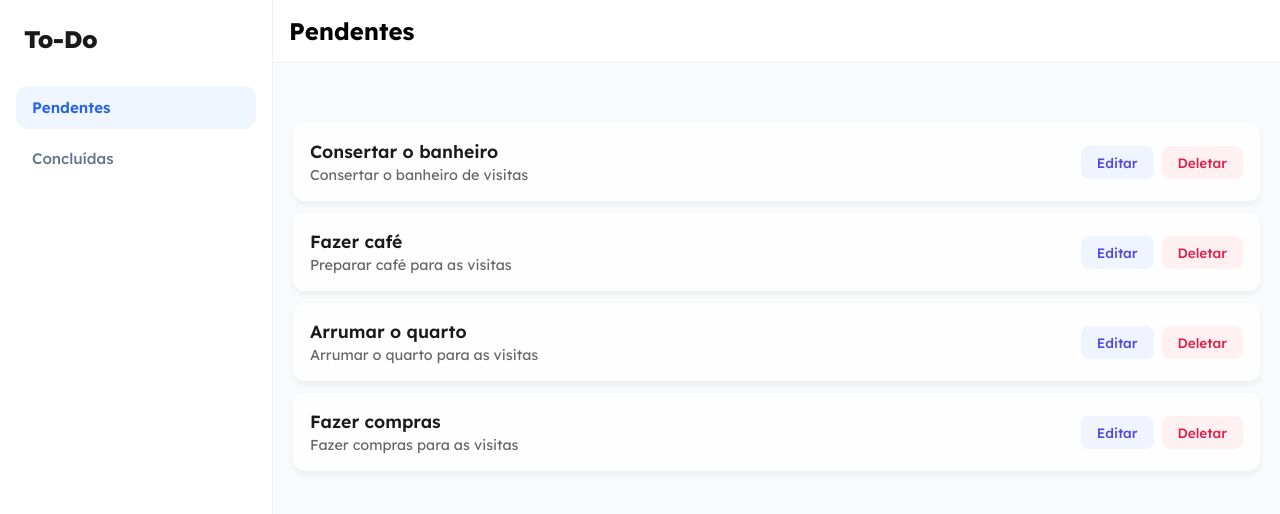
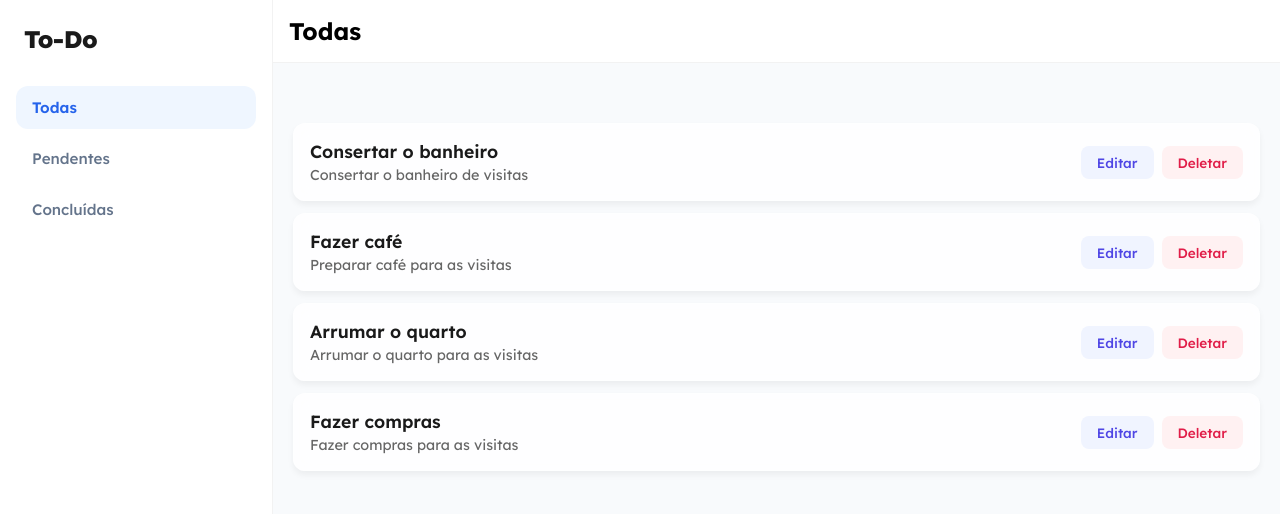
Before and after one commit to Ltheus/todo-app-angular, an Angular app: page / in a window 1280 px wide. Shown: the top 514 px of the page. Built offline with nearby package versions, Linux system fonts and the light colour scheme.

Commit message:
adjust mock

```diff
--- a/src/app/components/header/header.html
+++ b/src/app/components/header/header.html
@@ -1,5 +1,5 @@
 <header>
     <nav>
-        <h1>Pendentes</h1>
+        <h1>Todas</h1>
     </nav>
 </header>
--- a/src/app/components/sidebar/sidebar.html
+++ b/src/app/components/sidebar/sidebar.html
@@ -2,7 +2,8 @@
     <h1>To-Do</h1>
     <nav>
         <ul>
-            <li class="active"><a routerLink="/">Pendentes</a></li>
+            <li class="active"><a routerLink="/">Todas</a></li>
+            <li><a routerLink="/pending">Pendentes</a></li>
             <li><a routerLink="/completed">Concluídas</a></li>
         </ul>
     </nav>
```
